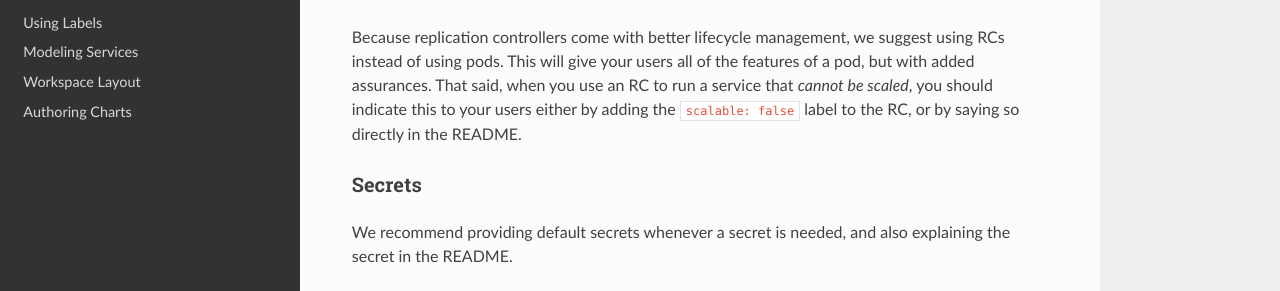
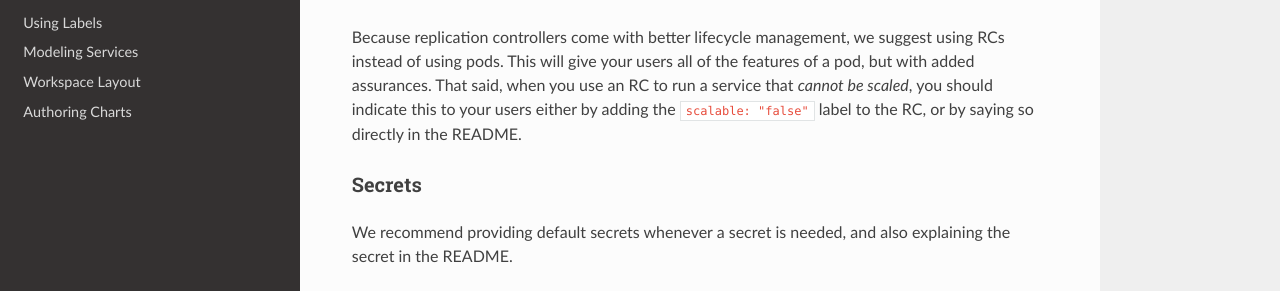
Before and after one commit to helm/helm-classic, an MkDocs documentation site: the page built from docs/awesome.md, in a window 1280 px wide and 900 px high, scrolled down 3412 px. Shown: the part 156-447 px from the top of the window. Built offline with MkDocs 1.6.1, drawn with Linux system fonts in a browser that asks for light colours; nearby versions of some CDN libraries; old or Windows-style settings are respelled for this version of MkDocs.

```diff
--- a/docs/awesome.md
+++ b/docs/awesome.md
@@ -132,7 +132,7 @@ From the Kubernetes documentation:
 
 > [W]e recommend that you use a replication controller even if your application requires only a single pod
 
-Because replication controllers come with better lifecycle management, we suggest using RCs instead of using pods. This will give your users all of the features of a pod, but with added assurances. That said, when you use an RC to run a service that _cannot be scaled_, you should indicate this to your users either by adding the `scalable: false` label to the RC, or by saying so directly in the README.
+Because replication controllers come with better lifecycle management, we suggest using RCs instead of using pods. This will give your users all of the features of a pod, but with added assurances. That said, when you use an RC to run a service that _cannot be scaled_, you should indicate this to your users either by adding the `scalable: "false"` label to the RC, or by saying so directly in the README.
 
 ### Secrets
 
```
